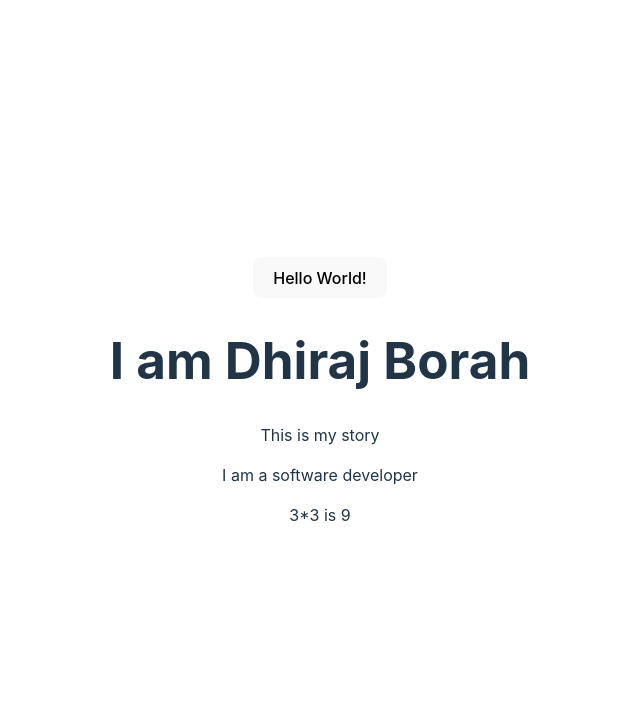
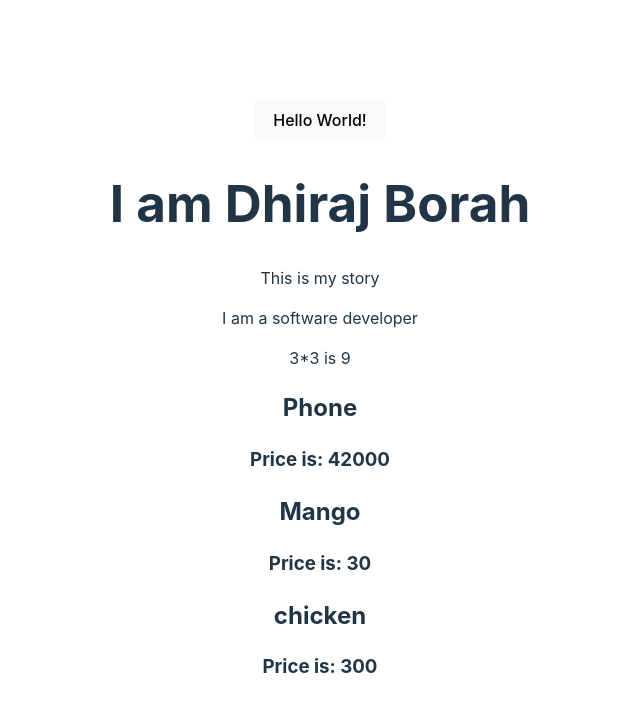
Before and after one commit to DBorah03/Full-Stack-, a React (Vite) app in the folder React/basic-react-app/: page / in a window 1280 px wide. Shown: the top 712 px of the page, without its empty margins (320-960 px from the left). Built offline with nearby package versions, Linux system fonts and the light colour scheme.

Commit message:
App.jsx modified

```diff
--- a/React/basic-react-app/src/App.jsx
+++ b/React/basic-react-app/src/App.jsx
@@ -1,5 +1,6 @@
 import "./App.css";
 import Title from "./Title";
+import ProductTab from "./ProductTab.jsx";
 
 function App() {
   let job = "software developer";
@@ -10,6 +11,7 @@ function App() {
       <p>This is my story</p>
       <p>I am a {job}</p>
       <p>3*3 is {3 * 3}</p>
+      <ProductTab />
     </>
   );
 }
```
